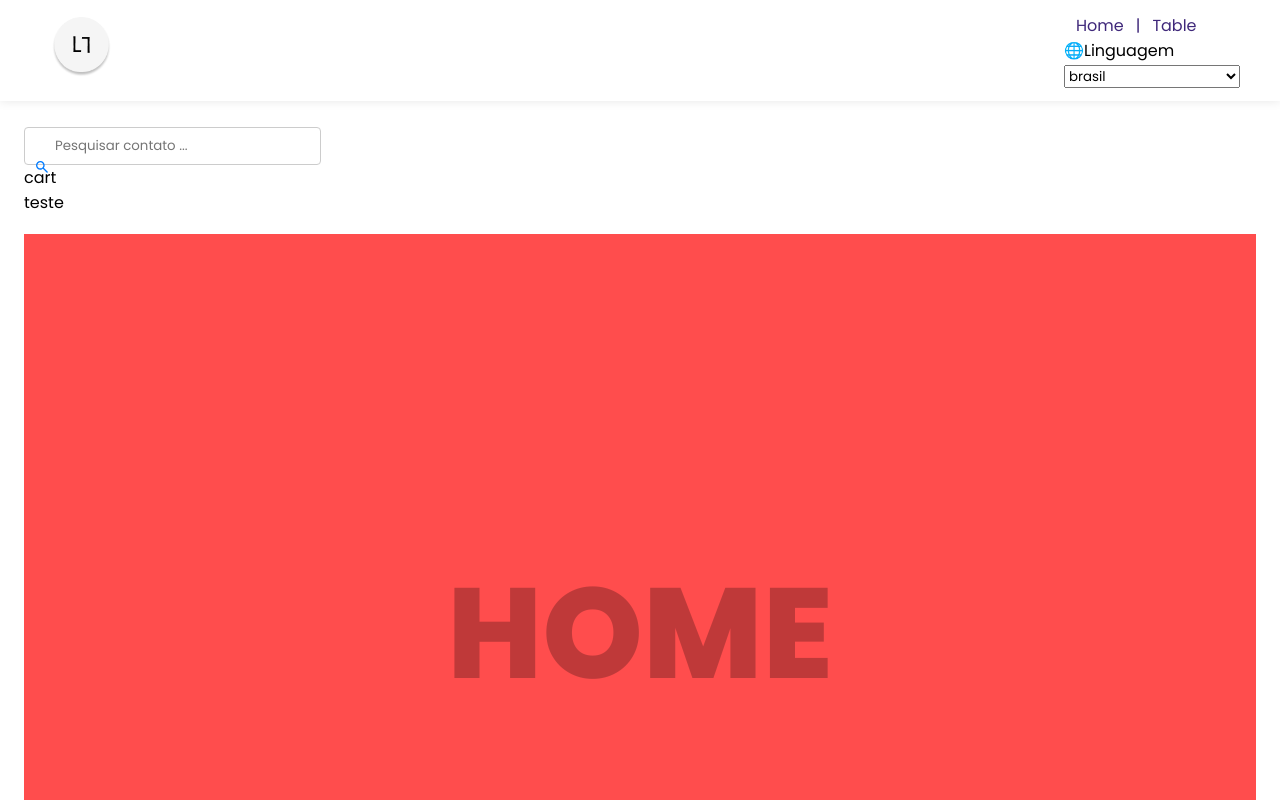
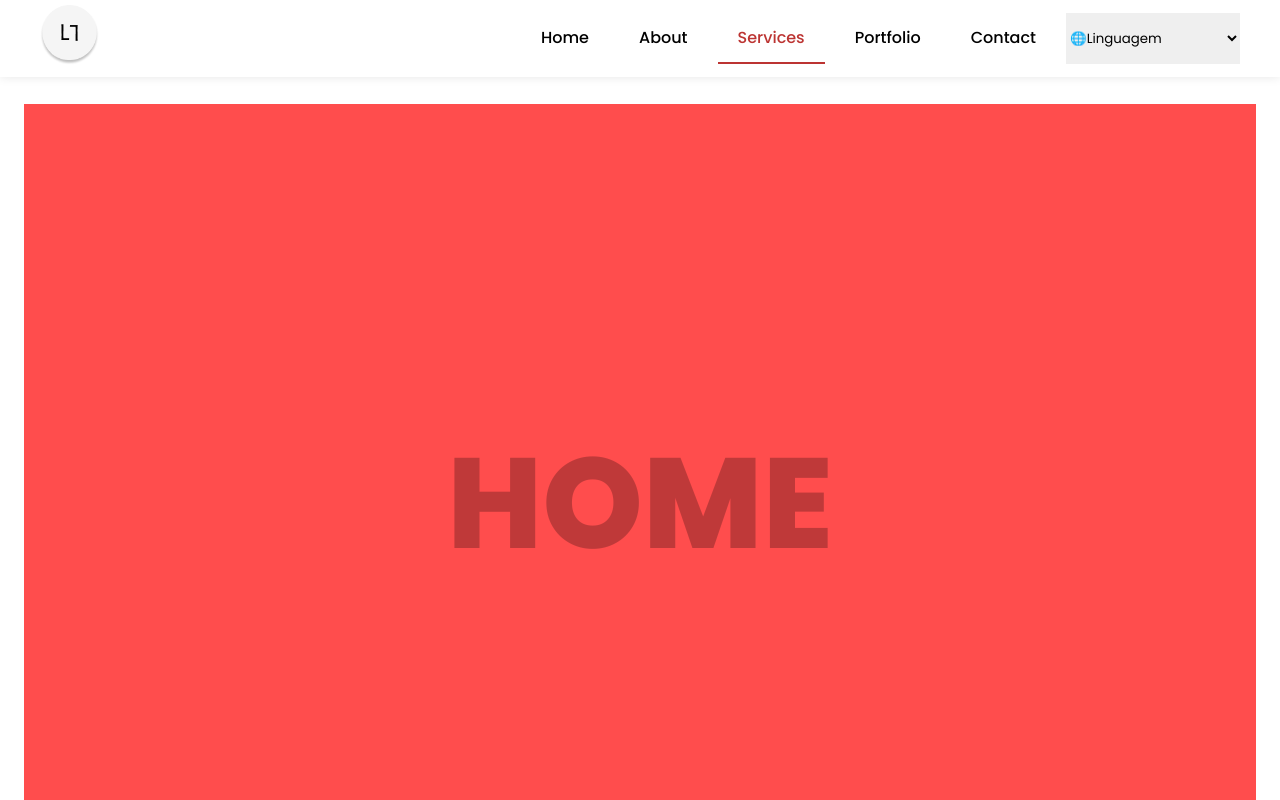
Before and after one commit to LuciusPinhal/portfolio, a Vue app: page / in a window 1280 px wide. Shown: the top 800 px of the page. Built offline with nearby package versions, Linux system fonts and the light colour scheme.

Commit message:
:construction: ajuste em navbar

```diff
--- a/src/App.vue
+++ b/src/App.vue
@@ -18,7 +18,6 @@ import { onMounted } from 'vue';
 onMounted(() => {
   document.cookie = 'locale=PTBR'
 })
-
 export default {
 
   components: {
@@ -44,7 +43,7 @@ export default {
 }
 
 .main-container {
-  margin-top: 55px !important;
+  margin-top: 32px !important;
   margin: 24px;
   min-height: 250px;
 }
--- a/src/components/NavbarMenu.vue
+++ b/src/components/NavbarMenu.vue
@@ -6,37 +6,87 @@
             </router-link>
         </div>
         <div>
-            <router-link to="/">Home</router-link><span>|</span>
-            <router-link to="/ListUserTable">Table</router-link>
-            <p>🌐{{ $t('Linguagem') }}</p>
-
+            <nav class="tabsNav">
+                <a @click="scrollToSection('home')" :class="{ active: activeSection === 'home' }">Home</a>
+                <a @click="scrollToSection('about')" :class="{ active: activeSection === 'about' }">About</a>
+                <a @click="scrollToSection('services')" :class="{ active: activeSection === 'services' }">Services</a>
+                <a @click="scrollToSection('portfolio')" :class="{ active: activeSection === 'portfolio' }">Portfolio</a>
+                <a @click="scrollToSection('contact')" :class="{ active: activeSection === 'contact' }">Contact</a>
+               <div class="dropdown">
                <select v-model="selectedItem" @change="toggleLocale">
-          <option disabled value="">{{ $t('Selecione-uma-opção') }}</option>
+                    <option disabled hidden value="">🌐{{ $t('Linguagem') }}</option>
+                    <option disabled  value="">{{ $t('Selecione-uma-opção') }}</option>
                     <option value="EN">{{ $t('ingles') }}</option>
                     <option value="PTBR">{{ $t('brasil') }}</option>
                 </select>
                 </div>
+            </nav>
+        </div>
     </div>
 </template>
+
 <script>
-
 export default {
     name: "NavbarMenu",
     props: ["logo", "alt"],
     data() {
         return {
-            selectedItem: 'PTBR',
-        }
-
+            selectedItem: '',
+            activeSection: ''
+        };
+    },
+    mounted() {
+        this.handleScroll();
+        window.addEventListener('scroll', this.handleScroll);
     },
     methods: {
         toggleLocale() {
             this.$i18n.locale = this.selectedItem;
         },
+        scrollToSection(sectionId) {
 
+            const section = document.getElementById(sectionId);
+            let offsetTop = section.offsetTop - 60;
+
+            if (sectionId == 'home') {
+                offsetTop = section.offsetTop - 150;
+            }
+
+
+            window.scrollTo({
+                top: offsetTop,
+                behavior: 'smooth'
+            });
+        },
+        handleScroll() {
+            const sections = document.querySelectorAll('section');
+            let maxSectionId = '';
+            let maxSectionPosition = -Infinity;
+
+            sections.forEach(section => {
+                const rect = section.getBoundingClientRect();
+                const windowHeight = window.innerHeight;
+                const sectionTop = rect.top;
+                const sectionBottom = rect.bottom;
+
+                if (sectionTop <= windowHeight / 2 && sectionBottom > windowHeight / 2) {
+                    // Verifica se essa seção está mais próxima do topo da janela de visualização
+                    if (sectionTop > maxSectionPosition || maxSectionId === '') {
+                        maxSectionId = section.id;
+                        maxSectionPosition = sectionTop;
+                    }
+                }
+            });
+
+            if (maxSectionId === '') {
+                this.activeSection = 'home';
+            } else {
+                this.activeSection = maxSectionId;
+            }
         },
 
     }
+};
 </script>
 
 <style scoped>
@@ -45,15 +95,11 @@ export default {
     top: 0;
     width: 100%;
     background-color: #EFE9F4;
-    /* border-bottom: 2px solid #3F287A; */
     padding: 0px 10px;
     display: flex;
     justify-content: flex-end;
     align-items: center;
     z-index: 1000;
-
-
-
     transition: all ease .3s;
     background: #ffffff;
     z-index: 12;
@@ -73,19 +119,41 @@ export default {
     height: 60px;
 }
 
-#nav a,
-.fileName p {
-    color: #3F287A;
+
+/* icones nav */
+
+#nav .tabsNav{
+    display: flex;
+    gap: 10px;
+}
+#nav .tabsNav a {
+    position: relative;
     text-decoration: none;
-    margin: 12px;
+    padding: 12px 20px;
+    font-weight: 500;
+    cursor: pointer;
+    border-bottom: 2px solid transparent;
+    color: #000000;
     transition: 0.5s;
 }
 
-#nav span {
-    color: #3F287A;
+#nav .tabsNav a.active {
+    color: #BC3432;
+    border-color: #BC3432;
 }
 
-#nav a:hover {
-    text-decoration: underline;
+#nav .tabsNav a:hover {
+    color: #4b1413;
+    border-color: #4b1413;
+    padding: 6px 20px;
+    transition: 0.5s;
+
+}
+/* icones nav */
+.dropdown{
+    display: flex;
+}
+.dropdown select{
+    border: none;
 }
 </style>
--- a/src/components/template/TableUser.vue
+++ b/src/components/template/TableUser.vue
@@ -1,21 +1,17 @@
 <template>
   <div>
-    <div class="NavButton">
-      <div class="search-container" >
-        <Icon class="icon-search" icon="material-symbols:search" />
-        <input type="text" v-model="searchQuery"  class="input-with-icon" placeholder="Pesquisar contato ...">
-        <p>{{ $t('cart') }}</p>
-         <p>{{ $t('teste') }}</p>
-      </div>
-    </div>
-   <CreateContact/>
+    <section id="home" style="--clr:#ff4d4d;">{{ $t('Home') }}</section>
+    <section id="about" style="--clr:#c56cf0;">{{ $t('About') }}</section>
+    <section id="services" style="--clr:#ffeaa7;">{{ $t('Services') }}</section>
+    <section id="portfolio" style="--clr:#17c0eb;">{{ $t('Portfolio') }}</section>
+    <section id="contact" style="--clr:#fd79a8;">{{ $t('Contact') }}</section>
   </div>
 </template>
 
 <script>
 
-import { Icon } from '@iconify/vue';
-import CreateContact from './testeDeLocation.vue';
+
+
 
 export default {
   data() {
@@ -24,10 +20,9 @@ export default {
     };
   },
   components: {
-    Icon,
-    CreateContact
-},
-computed: {
+
+  },
+  computed: {
 
 
   },
@@ -46,138 +41,16 @@ computed: {
 </script>
 
 <style scoped>
-body {
-  font-family: Arial, sans-serif;
-  margin: 0;
-  padding: 0;
+section {
+  width: 100%;
+  height: 100vh;
+  display: flex;
+  justify-content: center;
+  align-items: center;
+  font-size: 8em;
+  font-weight: 800;
+  color: rgba(0, 0, 0, 0.25);
+  text-transform: uppercase;
+  background: var(--clr);
 }
-
-.container {
-  max-width: 800px;
-  margin: 0 auto;
-  padding: 20px;
-}
-
-h1 {
-  margin-bottom: 20px;
-}
-form {
-  margin-bottom: 20px;
-}
-.buttonsCrud{
-  display: flex;
-  align-content: center;
-  align-items: center;
-  justify-content: flex-end;
-}
-.buttonsinfoModal{
-  display: flex;
-  align-items: center;
-  align-content: center;
-  justify-content: flex-end;
-}
-.NavButton{
-  display: flex;
-  justify-content: space-between;
-  align-items: center;
-  margin-bottom: 20px;
-}
-.input-with-icon {
-  padding-left: 30px !important;
-}
-.search-container {
-    background-color: white;
-    margin-bottom: -1px;
-    position: relative;
-}
-.icon-search {
-    position: absolute;
-    left: 10px;
-    top: 46%;
-    transform: translateY(-50%);
-    color: #007bff;
-}
-.titleCenterInModal{
-  display: flex;
-  align-items: center;
-  justify-content: center;
-}
-.buttonsCrudInModal{
-  background-color: #fff;
-  color: #007bff;
-  border: 2px solid #007bff;
-  border-radius: 4px;
-  cursor: pointer;
-  height: 40px;
-  width: 40px;
-  display: flex;
-  align-items: center;
-  justify-content: center;
-  transition: 0.5s;
-  margin-right: 10px;
-}
-
-.buttonsCrudInModal:hover {
-  background-color: #007bff;
-  color: #fff;
-}
-
-input[type="text"],
-input[type="number"],
-button {
-  padding: 8px;
-  margin-right: 10px;
-  border: 1px solid #ccc;
-  border-radius: 4px;
-}
-
-button {
-  background-color: #007bff;
-  color: #fff;
-  cursor: pointer;
-}
-
-button:hover {
-  background-color: #0056b3;
-}
-.flexstart{
-  justify-content: flex-start;
-
-}
-.marginNone{
-  margin-right: 0 !important;
-}
-table {
-  width: 100%;
-  border-collapse: collapse;
-  margin-bottom: 20px;
-}
-
-td, th {
-  border: 1px solid #ddd;
-  padding: 8px;
-  text-align: left;
-}
-
-th {
-  background-color: #f2f2f2;
-}
-
-tr:nth-child(even) {
-  background-color: #f2f2f2;
-}
-
-.table-toggle{
-  background-color: #fff;
-}
-.toggle-style {
-  border: none;
-  background-color: #faf9f9!important;
-}
-.toggle{
-  margin: 0;
-  border: 1px solid #ddd;
-}
-
-
 </style>
--- a/src/components/template/testeDeLocation.vue
+++ /dev/null
@@ -1,58 +0,0 @@
-<template>
-  <div>
-    <section id="home" style="--clr:#ff4d4d;">{{ $t('Home') }}</section>
-    <section id="about" style="--clr:#c56cf0;">{{ $t('About') }}</section>
-    <section id="services" style="--clr:#ffeaa7;">{{ $t('Services') }}</section>
-    <section id="portfolio" style="--clr:#17c0eb;">{{ $t('Portfolio') }}</section>
-    <section id="contact" style="--clr:#fd79a8;">{{ $t('Contact') }}</section>
-  </div>
-</template>
-
-<script>
-
-
-
-
-export default {
-  data() {
-    return {
-
-    };
-  },
-  components: {
-
-},
-computed: {
-
-
-  },
-  methods: {
-
-
-  },
-  mounted() {
-
-
-  },
-  created() {
-
-  },
-};
-</script>
-
-<style scoped>
-section{
-    width: 100%;
-    height: 100vh;
-    display: flex;
-    justify-content: center;
-    align-items: center;
-    font-size: 8em;
-    font-weight: 800;
-    color: rgba(0, 0, 0, 0.25);
-    text-transform: uppercase;
-    background: var(--clr);
-}
-
-
-</style>
```
Lines whose indentation alone changed are shown as unchanged.
